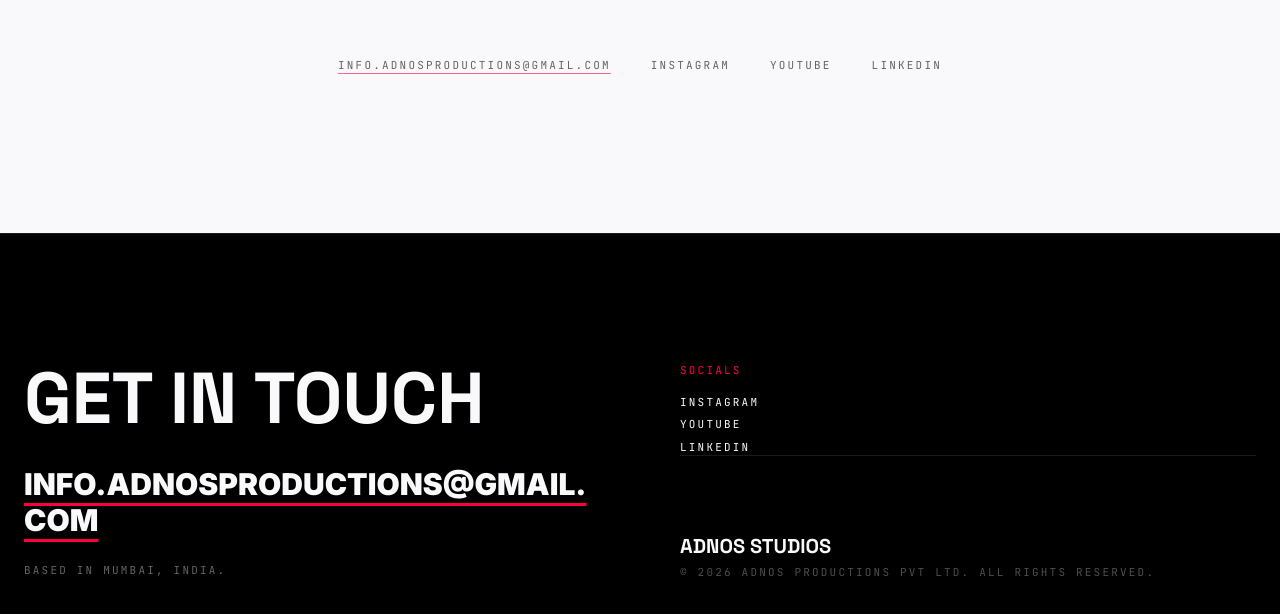
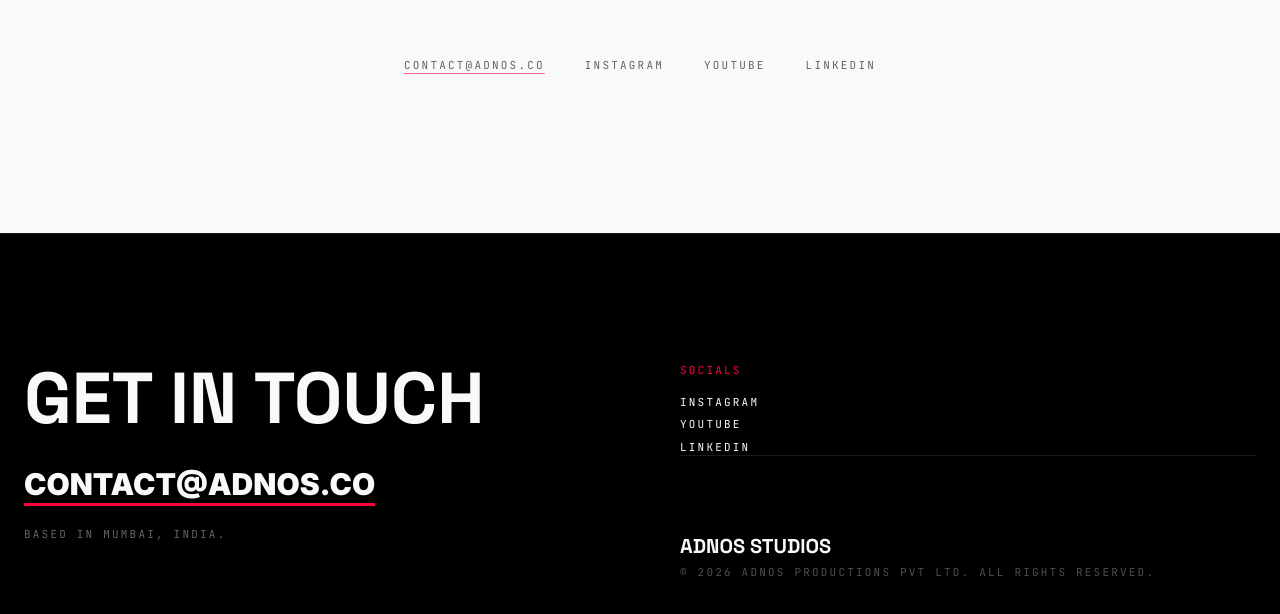
Before and after one commit to jashansings/adnos-website, a React (Vite) app: page / in a window 1280 px wide. Shown: the part 7469-8083 px from the top of the page. Built offline with nearby package versions, Linux system fonts and the light colour scheme; a web font is replaced by a local one.

Commit message:
Update contact email address in App.tsx

```diff
--- a/src/App.tsx
+++ b/src/App.tsx
@@ -664,9 +664,9 @@ const Contact = () => {
       <div className="mono-label flex flex-wrap justify-center gap-4 md:gap-10 pt-4 md:pt-8 opacity-60 text-[10px] md:text-xs">
   <a
     className="hover:opacity-100 hover:text-glitch-red underline decoration-glitch-red underline-offset-4 transition-colors break-all md:break-normal uppercase"
-    href="mailto:info.adnosproductions@gmail.com"
+    href="mailto:contact@adnos.co"
   >
-    info.adnosproductions@gmail.com
+    contact@adnos.co
   </a>
 
   <a
@@ -713,7 +713,7 @@ const Footer = () => (
           </h2>
           <div className="space-y-6">
             <a className="block text-xl md:text-3xl font-black underline decoration-glitch-red underline-offset-8 hover:text-glitch-red transition-colors break-all uppercase" href="mailto:info.adnosproductions@gmail.com">
-              INFO.ADNOSPRODUCTIONS@GMAIL.COM
+              contact@adnos.co
             </a>
             <p className="mono-label opacity-40 text-base md:text-lg">BASED IN MUMBAI, INDIA.</p>
           </div>
```
